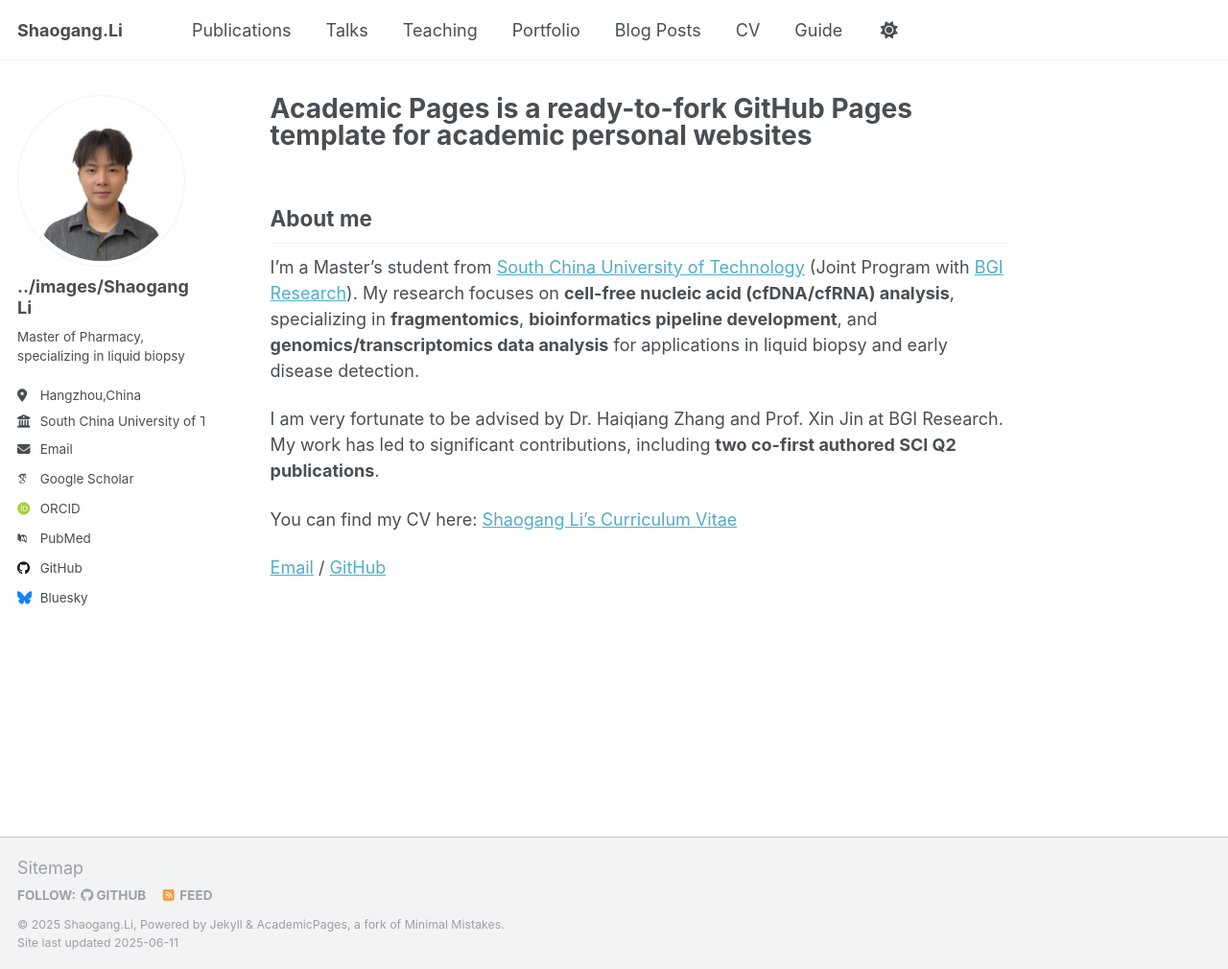
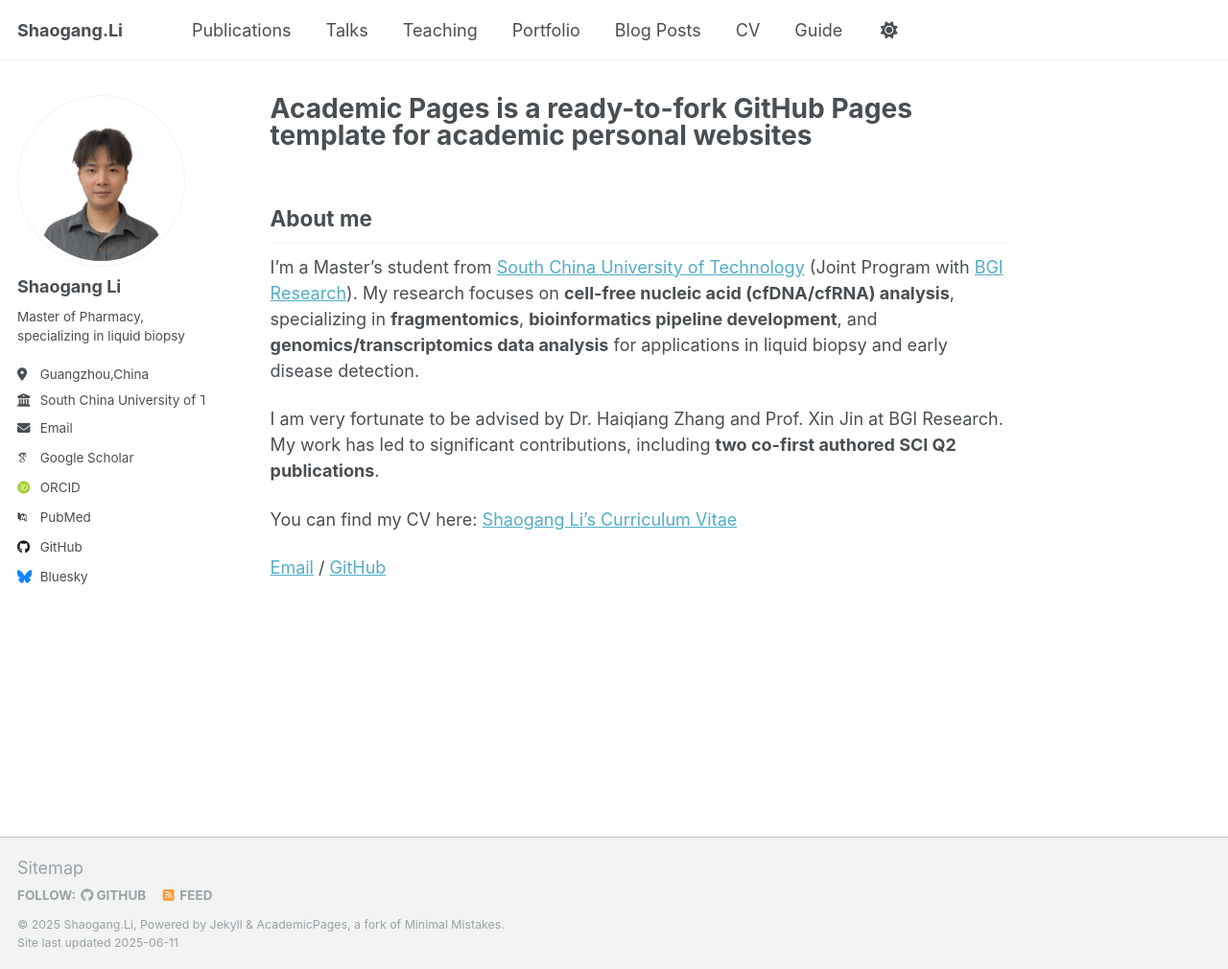
Before and after one commit to AlfredLSG/Shaogang.Li, a Jekyll site: the page built from _pages/about.md, in a window 1280 px wide and 1010 px high. Shown: the whole window at 96% size. Built offline with Jekyll 4.4.1, drawn with Linux system fonts in a browser that asks for light colours; some web fonts are replaced.

Commit message:
Update _config.yml

```diff
--- a/_config.yml
+++ b/_config.yml
@@ -22,11 +22,11 @@ repository               : "academicpages/academicpages.github.io"
 #               Additional customization can be done by editing /_includes/author-profile.html
 author:
   # Biographic information
-  avatar           : "李少港.png"
-  name             : "../images/Shaogang Li"
+  avatar           : "../images/李少港.png"
+  name             : "Shaogang Li"
   pronouns         : # example: "she/her"
   bio              : "Master of Pharmacy, specializing in liquid biopsy"
-  location         : "Hangzhou,China"
+  location         : "Guangzhou,China"
   employer         : "South China University of Technology"
   uri              : # URL
   email            : "lishaogang97@gmail.org"
```
